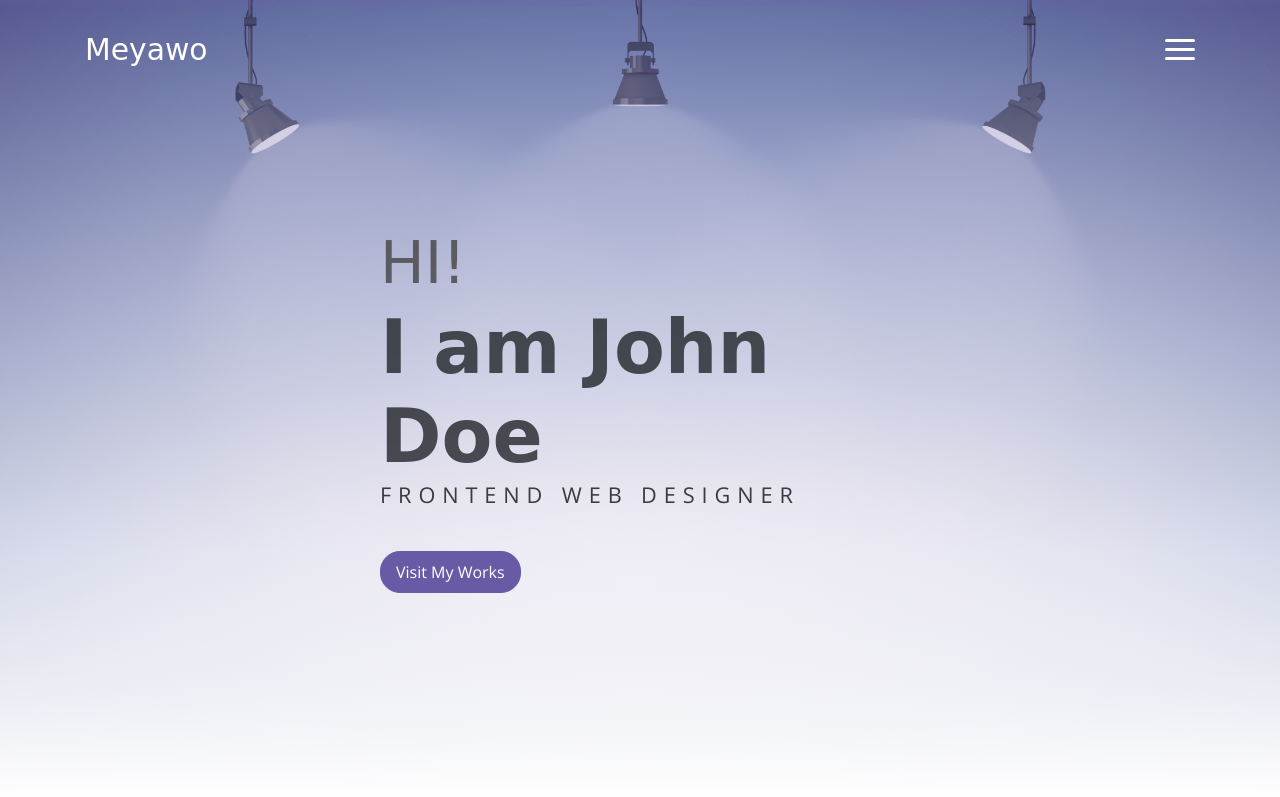
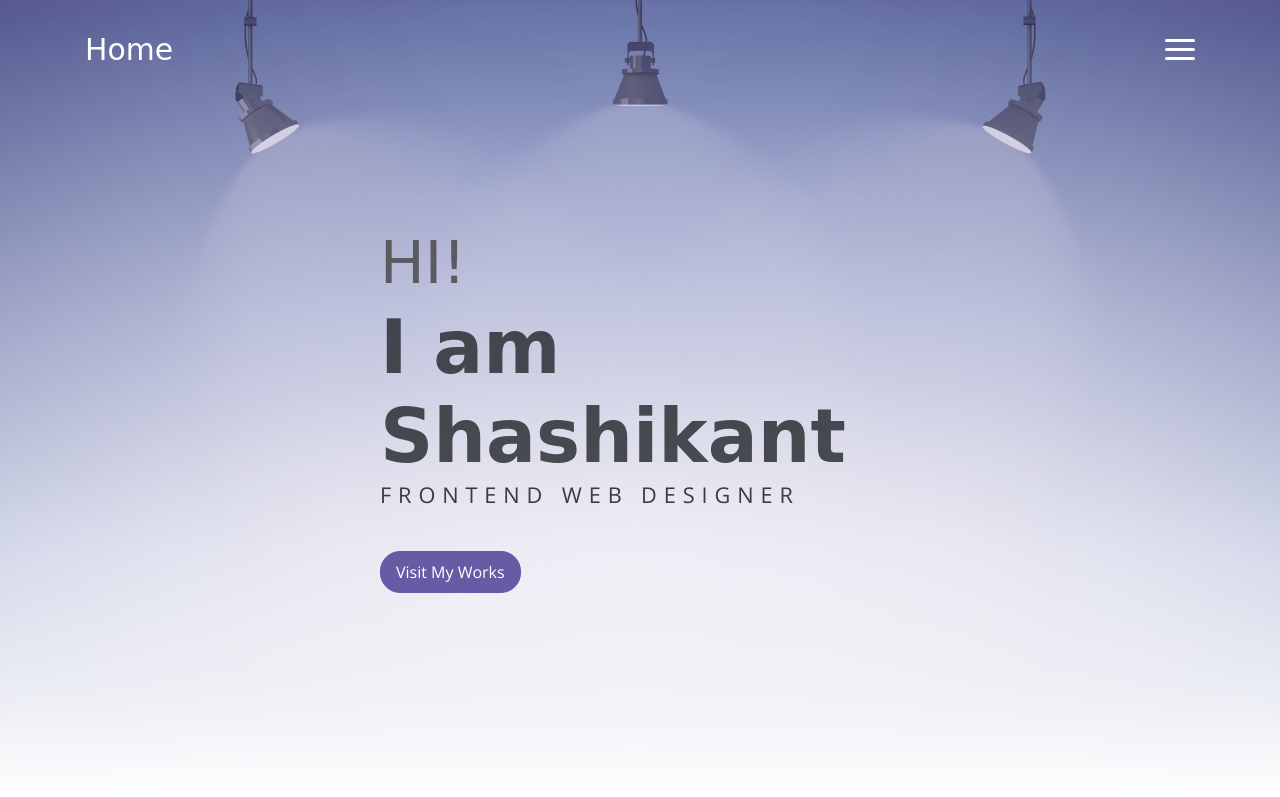
Before and after one commit to thatshashi/thatshashi.github.io, a plain HTML site: page index.html in a window 1280 px wide. Shown: the top 797 px of the page. Drawn offline with nearby package versions, Linux system fonts and the light colour scheme; a web font is replaced by a local one.

Commit message:
Modification in names

```diff
--- a/index.html
+++ b/index.html
@@ -3,20 +3,20 @@
 <head>
 	<meta charset="utf-8">
     <meta name="viewport" content="width=device-width, initial-scale=1, shrink-to-fit=no">
-    <meta name="description" content="Start your development with Meyawo landing page.">
-    <meta name="author" content="Devcrud">
-    <title>Meyawo Landing page | Free Bootstrap 4.3.x landing page</title>
+    <meta name="description" content="POrtfolio of Shashikant.">
+    <meta name="author" content="Shashikant">
+    <title>Shashikant - A Passionate Coder</title>
     <!-- font icons -->
     <link rel="stylesheet" href="assets/vendors/themify-icons/css/themify-icons.css">
     <!-- Bootstrap + Meyawo main styles -->
-	<link rel="stylesheet" href="assets/css/meyawo.css">
+	<link rel="stylesheet" href="assets/css/main.css">
 </head>
 <body data-spy="scroll" data-target=".navbar" data-offset="40" id="home">
 
     <!-- Page Navbar -->
     <nav class="custom-navbar" data-spy="affix" data-offset-top="20">
         <div class="container">
-            <a class="logo" href="#">Meyawo</a>
+            <a class="logo" href="#">Home</a>
             <ul class="nav">
                 <li class="item">
                     <a class="link" href="#home">Home</a>
@@ -54,7 +54,7 @@
         <div class="header-content container">
             <h1 class="header-title">
                 <span class="up">HI!</span>
-                <span class="down">I am John Doe</span>
+                <span class="down">I am Shashikant</span>
             </h1>
             <p class="header-subtitle">FRONTEND WEB DESIGNER</p>
 
```
Also changed, not shown: assets/css/main.css (renamed from assets/css/meyawo.css).
